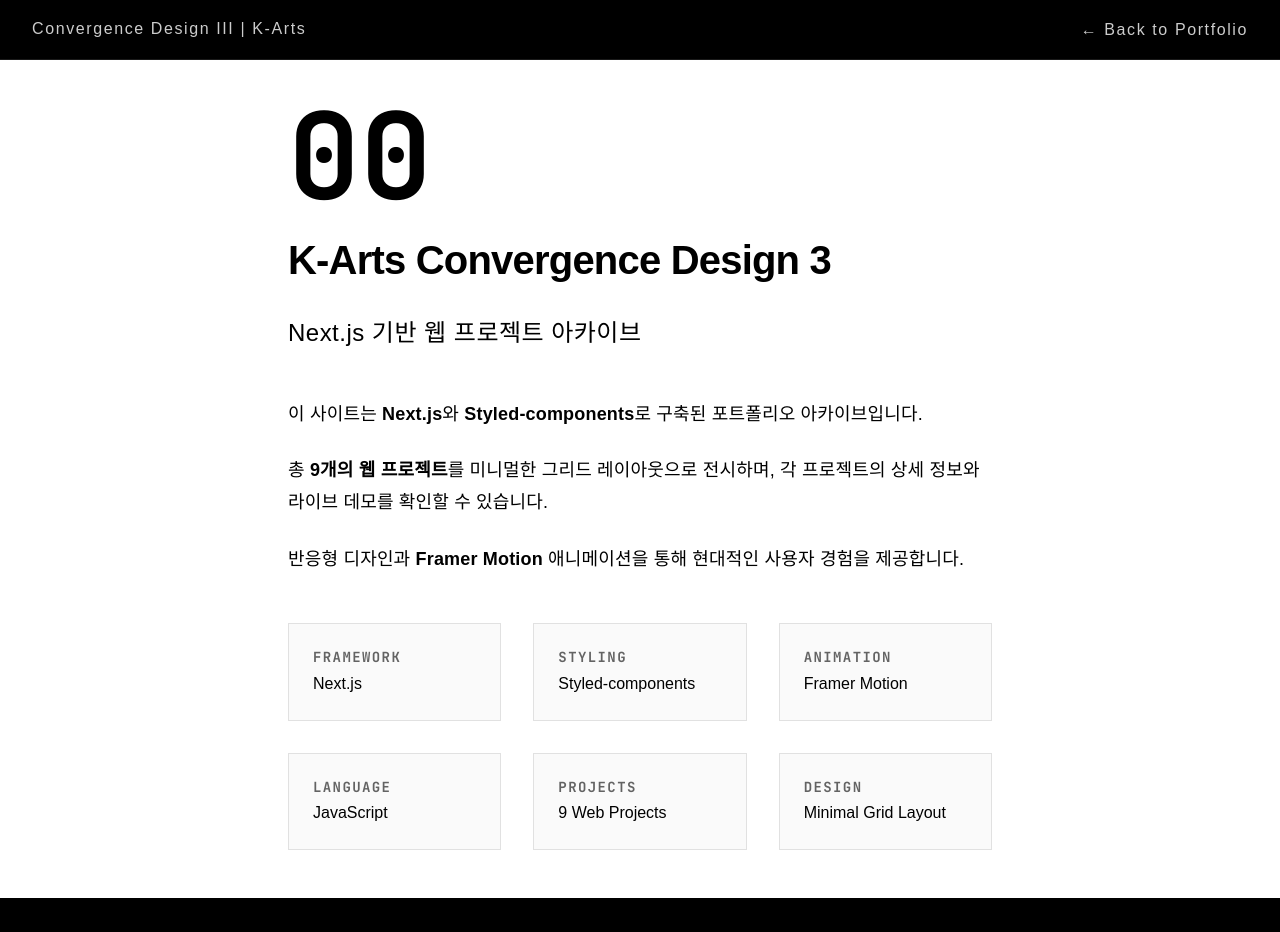
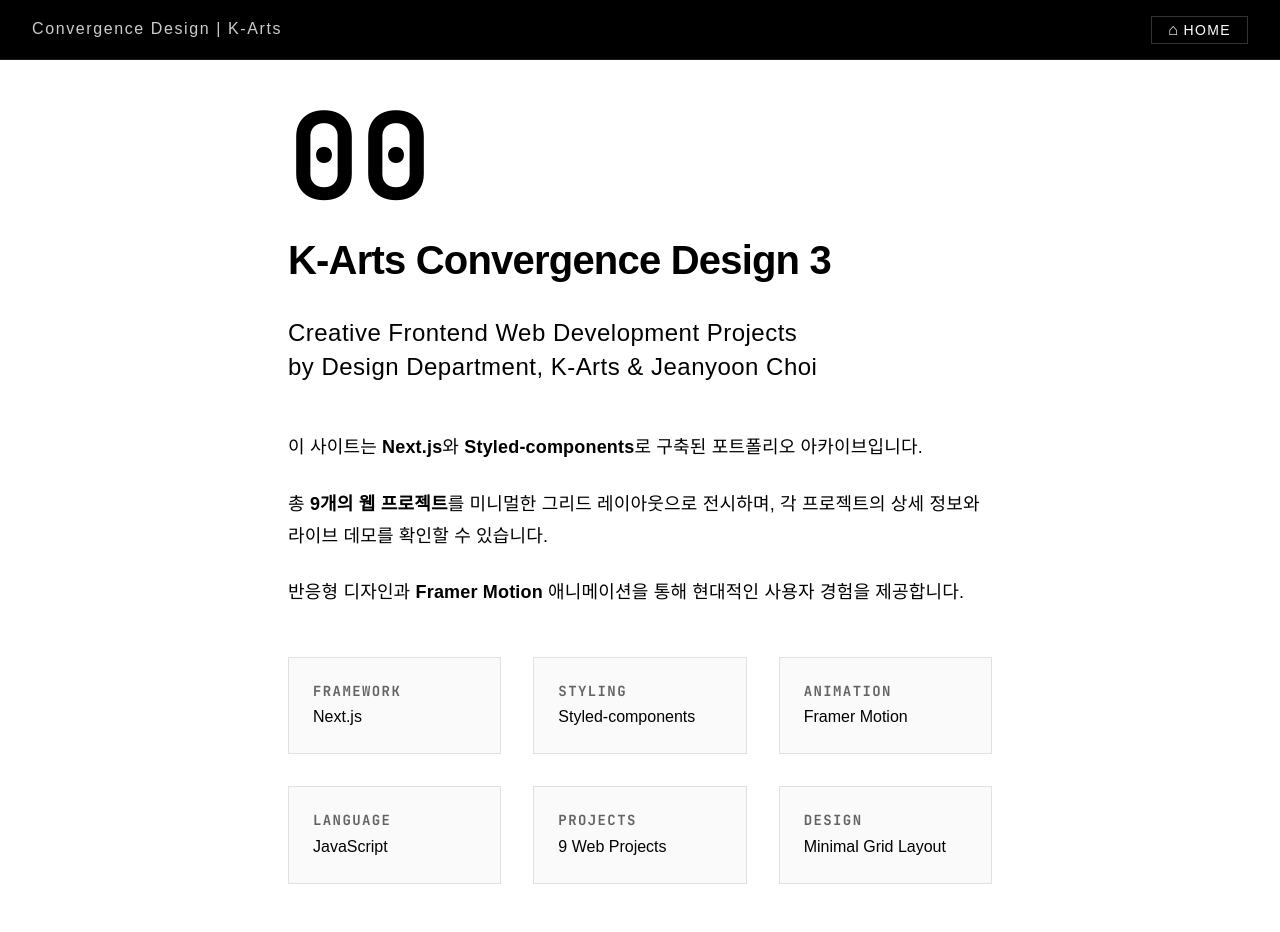
Before and after one commit to ericggul/karts-convergence-design, a Next.js app: page /about in a window 1280 px wide. Before the commit the page ends 898 px from the top, so only its background shows below. Built offline with nearby package versions, Linux system fonts and the light colour scheme.

Commit message:
Fix: Minor Fixes

```diff
--- a/components/common/Header.js
+++ b/components/common/Header.js
@@ -36,7 +36,7 @@
 const Header = () => {
   return (
     <HeaderContainer>
-      <HeaderText>Convergence Design III | K-Arts</HeaderText>
+      <HeaderText>Convergence Design | K-Arts</HeaderText>
     </HeaderContainer>
   );
 };
--- a/components/pages/About.js
+++ b/components/pages/About.js
@@ -37,21 +37,27 @@
 
 const BackButton = styled.button`
   background: none;
-  border: none;
+  border: 1px solid ${({ theme }) => theme.colors.border};
   color: ${({ theme }) => theme.colors.secondary};
-  font-size: ${({ theme }) => theme.typography.sizes.base};
+  padding: ${({ theme }) => theme.spacing.xs} ${({ theme }) => theme.spacing.md};
+  font-size: ${({ theme }) => theme.typography.sizes.small};
   font-weight: ${({ theme }) => theme.typography.weights.regular};
+  text-transform: uppercase;
+  letter-spacing: 0.1em;
   cursor: pointer;
-  opacity: 0.8;
-  transition: opacity 0.2s ease;
-  letter-spacing: 0.1em;
+  transition: all 0.2s ease;
+  display: flex;
+  align-items: center;
+  gap: ${({ theme }) => theme.spacing.xs};
 
   &:hover {
-    opacity: 1;
+    border-color: ${({ theme }) => theme.colors.secondary};
+    background-color: rgba(255,255,255,0.1);
   }
 
-  @media (max-width: ${({ theme }) => theme.breakpoints.mobile}) {
-    font-size: ${({ theme }) => theme.typography.sizes.small};
+  &::before {
+    content: '⌂';
+    font-size: 16px;
   }
 `;
 
@@ -205,6 +211,7 @@
   },
 };
 
+
 const About = () => {
   const router = useRouter();
 
@@ -215,8 +222,8 @@
   return (
     <>
       <Header>
-        <Logo>Convergence Design III | K-Arts</Logo>
-        <BackButton onClick={handleBackClick}>← Back to Portfolio</BackButton>
+        <Logo>Convergence Design | K-Arts</Logo>
+        <BackButton onClick={handleBackClick}>Home</BackButton>
       </Header>
 
       <MainContainer
@@ -232,8 +239,11 @@
           </Title>
 
           <Subtitle variants={itemVariants}>
-            Next.js 기반 웹 프로젝트 아카이브
+            Creative Frontend Web Development Projects
+            <br />
+            by Design Department, K-Arts & Jeanyoon Choi
           </Subtitle>
+
 
           <TextBlock variants={itemVariants}>
             <Paragraph>
--- a/components/pages/ProjectDetail.js
+++ b/components/pages/ProjectDetail.js
@@ -545,7 +545,7 @@
   return (
     <PageWrapper initial="hidden" animate="visible" variants={staggerContainer}>
       <AnimatedHeader variants={subtleFadeInUp}>
-        <Logo>Convergence Design III | K-Arts</Logo>
+        <Logo>Convergence Design | K-Arts</Logo>
         <HomeButton onClick={handleBackClick}>Home</HomeButton>
       </AnimatedHeader>
 
--- a/pages/_document.js
+++ b/pages/_document.js
@@ -38,8 +38,8 @@
           {/* Primary Meta Tags */}
           <title>한예종 컨버젼스 디자인 | K-Arts Convergence Design 3</title>
           <meta name="title" content="한예종 컨버젼스 디자인 | K-Arts Convergence Design 3" />
-          <meta name="description" content="한국예술종합학교(Korea National University of Arts) 인터랙션디자인과 컨버전스 디자인 3 과목 Next.js 기반 웹 코딩 프로젝트 과제 모음." />
-          <meta name="keywords" content="한예종, K-Arts, 한국예술종합학교, Korea National University of Arts, 융합예술, 컨버젼스 디자인, Convergence Design, 인터랙션 디자인, 포트폴리오, 웹 디자인" />
+          <meta name="description" content="한국예술종합학교(Korea National University of Arts) 인터랙션디자인과 컨버전스 디자인 3 과목 Next.js 기반 웹 코딩 프로젝트 과제 모음. 교수자: 최정윤 (Jeanyoon Choi)" />
+          <meta name="keywords" content="한예종, K-Arts, 한국예술종합학교, Korea National University of Arts, 융합예술, 컨버젼스 디자인, Convergence Design, 인터랙션 디자인, 포트폴리오, 웹 디자인, 최정윤, Jeanyoon Choi" />
           <meta name="author" content="K-Arts Convergence Design Students" />
           <meta name="robots" content="index, follow" />
           <meta name="language" content="Korean" />
@@ -48,7 +48,7 @@
           <meta property="og:type" content="website" />
           <meta property="og:url" content="https://karts-convergence-design.vercel.app/" />
           <meta property="og:title" content="한예종 컨버젼스 디자인 | K-Arts Convergence Design 3" />
-          <meta property="og:description" content="한국예술종합학교(Korea National University of Arts) 인터랙션디자인과 컨버전스 디자인 3 과목 Next.js 기반 웹 코딩 프로젝트 과제 모음." />
+          <meta property="og:description" content="한국예술종합학교(Korea National University of Arts) 인터랙션디자인과 컨버전스 디자인 3 과목 Next.js 기반 웹 코딩 프로젝트 과제 모음. 교수자: 최정윤 (Jeanyoon Choi)" />
           <meta property="og:image" content="https://karts-convergence-design.vercel.app/og-image.jpg" />
           <meta property="og:site_name" content="K-Arts Convergence Design" />
           <meta property="og:locale" content="ko_KR" />
@@ -58,7 +58,7 @@
           <meta property="twitter:card" content="summary_large_image" />
           <meta property="twitter:url" content="https://karts-convergence-design.vercel.app/" />
           <meta property="twitter:title" content="한예종 컨버젼스 디자인 | K-Arts Convergence Design 3" />
-          <meta property="twitter:description" content="한국예술종합학교(Korea National University of Arts) 인터랙션디자인과 컨버전스 디자인 3 과목 Next.js 기반 웹 코딩 프로젝트 과제 모음." />
+          <meta property="twitter:description" content="한국예술종합학교(Korea National University of Arts) 인터랙션디자인과 컨버전스 디자인 3 과목 Next.js 기반 웹 코딩 프로젝트 과제 모음. 교수자: 최정윤 (Jeanyoon Choi)" />
           <meta property="twitter:image" content="https://karts-convergence-design.vercel.app/og-image.jpg" />
 
           {/* Favicon and Icons */}
@@ -87,7 +87,7 @@
                 "name": "한국예술종합학교 융합예술과",
                 "alternateName": "Korea National University of Arts - Convergence Design",
                 "url": "https://karts-convergence-design.vercel.app",
-                "description": "한국예술종합학교 인터랙션디자인과 컨버전스 디자인 3 과목 Next.js 기반 웹 코딩 프로젝트 과제 모음",
+                "description": "한국예술종합학교 인터랙션디자인과 컨버전스 디자인 3 과목 Next.js 기반 웹 코딩 프로젝트 과제 모음. 교수자: 최정윤 (Jeanyoon Choi)",
                 "address": {
                   "@type": "PostalAddress",
                   "addressCountry": "KR",
```
Also changed, not shown: components/pages/Homepage.js (+29 -1 lines).
